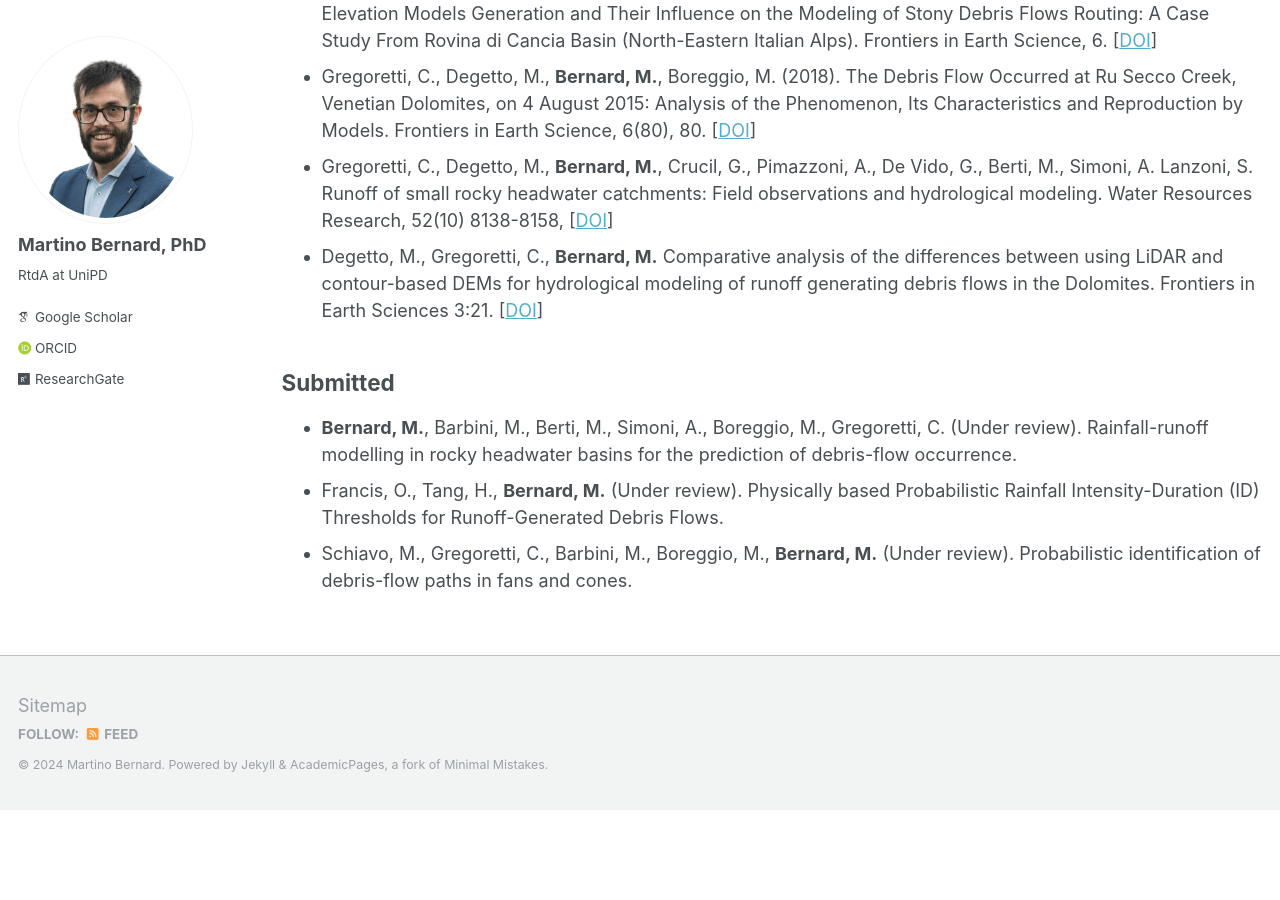
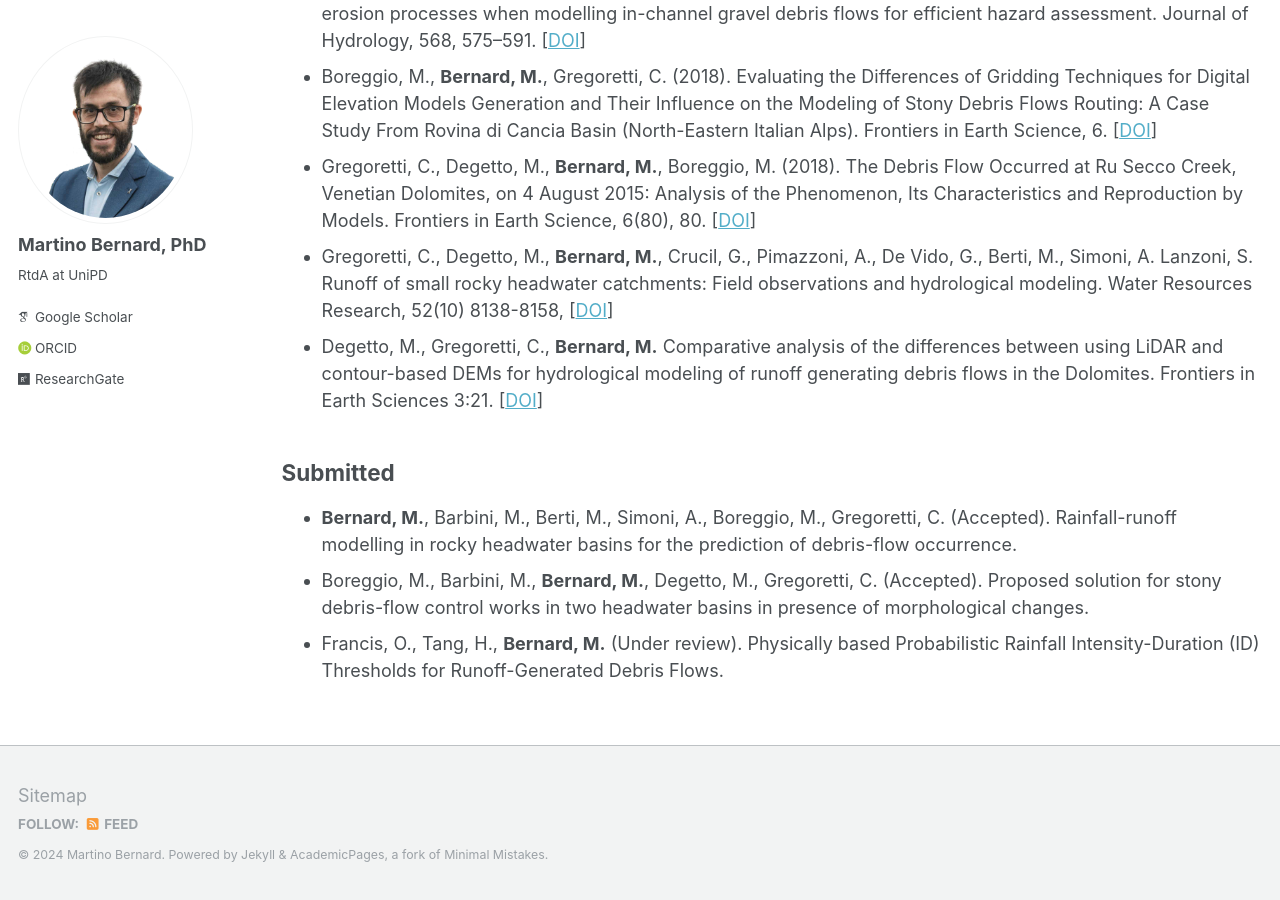
Before and after one commit to martinobernard/martinobernard.github.io, a Jekyll site: the page built from _pages/publications.md, in a window 1280 px wide and 900 px high, scrolled down 1127 px. Built offline with Jekyll 4.4.1, drawn with Linux system fonts in a browser that asks for light colours; some web fonts are replaced; before the commit the page ends 1937 px from its top, so only the background shows below that; some of the changed text lies outside the part shown.

Commit message:
Update 11 dicembre 2024

```diff
--- a/_pages/publications.md
+++ b/_pages/publications.md
@@ -13,6 +13,7 @@ author_profile: true
 {% include base_path %}
 
 ## Published
+* Schiavo, M., Gregoretti, C., Barbini, M., Boreggio, M., **Bernard, M.** (2024). Probabilistic Identification of Debris-Flow Pathways in Mountain Fans Within a Stochastic Framework. Journal of Geophysical Research: Earth Surface. [<a href="https://doi.org/10.1029/2024JF007946" target="_blank">DOI</a>]
 * Barbini, M., **Bernard, M.**, Boreggio, M., D’Agostino, V., Schiavo, M., Gregoretti, C. (2024). An alternative approach for the sediment control of in-channel stony debris flows with an application to the case study of the Ru Secco Creek (Venetian Dolomites, Northeast Italy). Frontiers in Earth Science. [<a href="https://doi.org/10.3389/feart.2024.1340561" target="_blank">DOI</a>]
 * **Bernard, M.**, Barbini, M., Boreggio, M., Biasuzzi, K., Gregoretti, C. (2024). Deposition areas: An effective solution for the reduction of the sediment volume transported by stony debris flows on the high-sloping reach of channels incising fans and debris cones. Earth Surface Processes and Landforms. [<a href="https://doi.org/10.1002/esp.5727" target="_blank">DOI</a>]
 * Qiao, Z., Li, T., Simoni, A., Gregoretti, C., **Bernard, M.**, Wu, S., Shen, W., Berti, M. (2023). Numerical modelling of an Alpine debris flow by considering bed entrainment. Frontiers in Earth Science. [<a href="https://doi.org/10.3389/feart.2022.1059525" target="_blank">DOI</a>]
@@ -29,6 +30,6 @@ author_profile: true
 * Degetto, M., Gregoretti, C., **Bernard, M.** Comparative analysis of the differences between using LiDAR and contour-based DEMs for hydrological modeling of runoff generating debris flows in the Dolomites. Frontiers in Earth Sciences 3:21. [<a href="https://doi.org/10.3389/feart.2015.00021" target="_blank">DOI</a>]
 
 ## Submitted
-* **Bernard, M.**, Barbini, M., Berti, M., Simoni, A., Boreggio, M., Gregoretti, C. (Under review). Rainfall-runoff modelling in rocky headwater basins for the prediction of debris-flow occurrence.
+* **Bernard, M.**, Barbini, M., Berti, M., Simoni, A., Boreggio, M., Gregoretti, C. (Accepted). Rainfall-runoff modelling in rocky headwater basins for the prediction of debris-flow occurrence.
+* Boreggio, M., Barbini, M., **Bernard, M.**, Degetto, M., Gregoretti, C. (Accepted). Proposed solution for stony debris-flow control works in two headwater basins in presence of morphological changes.
 * Francis, O., Tang, H., **Bernard, M.** (Under review). Physically based Probabilistic Rainfall Intensity-Duration (ID) Thresholds for Runoff-Generated Debris Flows.
-* Schiavo, M., Gregoretti, C., Barbini, M., Boreggio, M., **Bernard, M.** (Under review). Probabilistic identification of debris-flow paths in fans and cones.
```
Also changed, not shown: _pages/teaching.md (+4 -0 lines).
